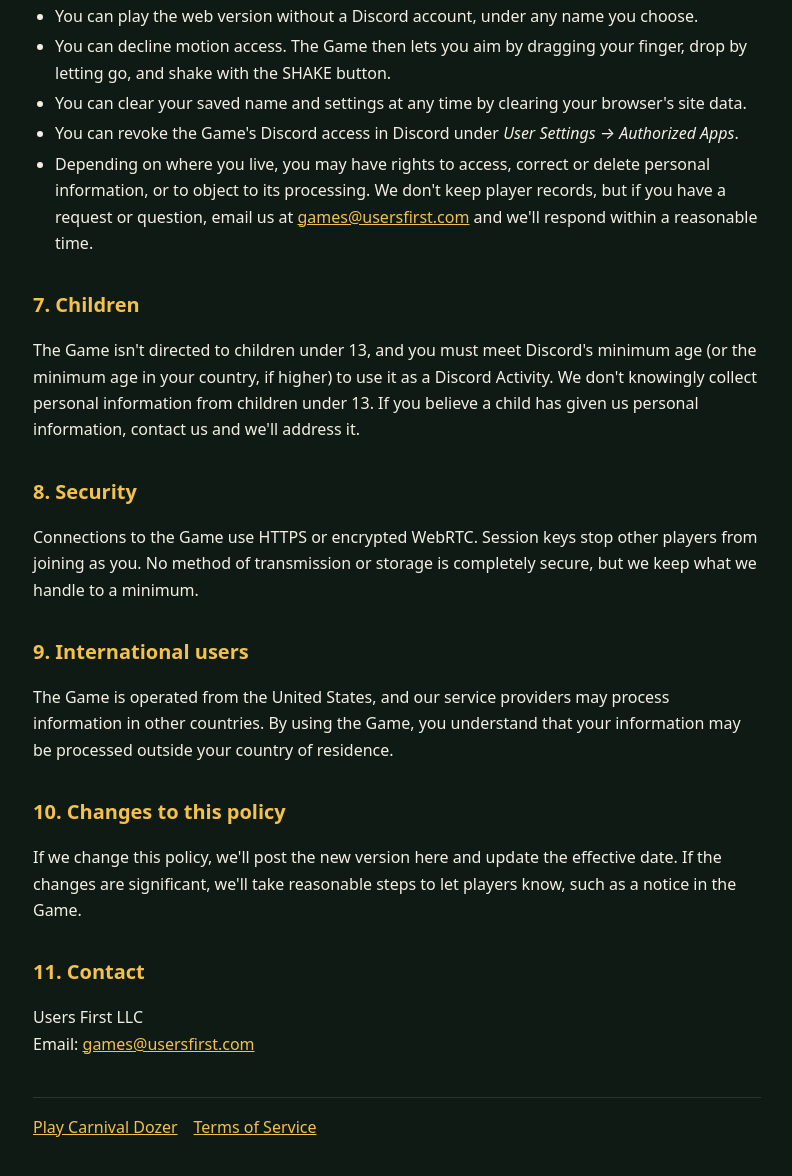
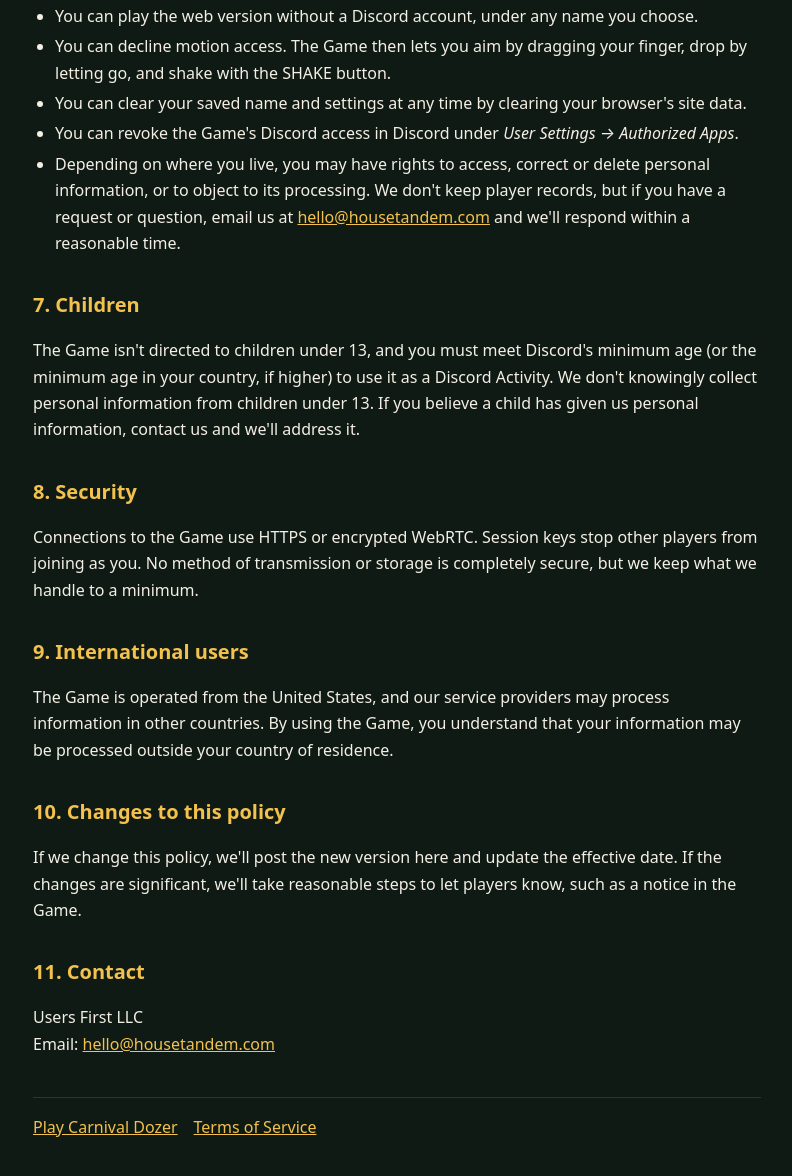
Before and after one commit to petegordon/discord-activity-coinpusher, a website: page public/privacy.html in a window 1280 px wide. Shown: the part 2674-3850 px from the top of the page, without its empty margins (243-1035 px from the left). Drawn offline with Linux system fonts and the light colour scheme.

Commit message:
Contact email: hello@housetandem.com (#1)
Claude-Session: https://claude.ai/code/session_015vb3zZKpgEsfjwNbQC7DmV

Co-authored-by: Claude Opus 5.5 <noreply@anthropic.com>

```diff
--- a/public/privacy.html
+++ b/public/privacy.html
@@ -157,7 +157,7 @@
         <li>
           Depending on where you live, you may have rights to access, correct or delete personal information, or to object to its
           processing. We don't keep player records, but if you have a request or question, email us at
-          <a href="mailto:games@usersfirst.com">games@usersfirst.com</a> and we'll respond within a reasonable time.
+          <a href="mailto:hello@housetandem.com">hello@housetandem.com</a> and we'll respond within a reasonable time.
         </li>
       </ul>
 
@@ -189,7 +189,7 @@
       <h2>11. Contact</h2>
       <p>
         Users First LLC<br />
-        Email: <a href="mailto:games@usersfirst.com">games@usersfirst.com</a>
+        Email: <a href="mailto:hello@housetandem.com">hello@housetandem.com</a>
       </p>
 
       <nav>
```
Also changed, not shown: public/terms.html (+1 -1 lines).
